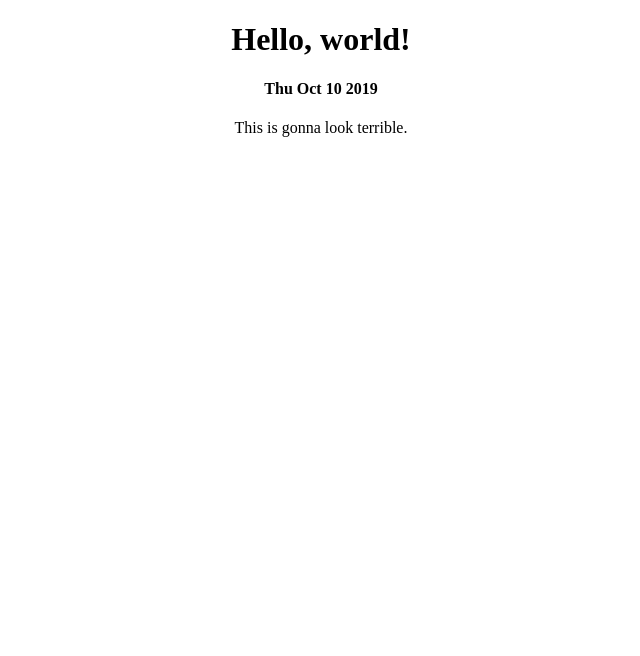
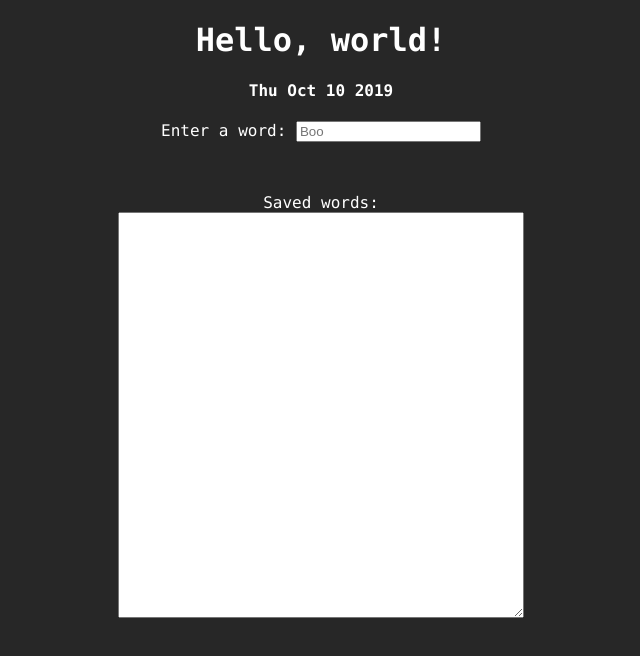
Before and after one commit to matthewmjiang/keymasher, a plain HTML site: page index.html in a window 1280 px wide. Shown: the whole page, without its empty margins (319-959 px from the left). Drawn offline with Linux system fonts and the light colour scheme.

Commit message:
doing text field stuff

```diff
--- a/index.html
+++ b/index.html
@@ -1,13 +1,21 @@
 <!DOCTYPE html>
 <html>
     <head>
-        <title>Test webpage</title>
+        <title>Let's get a textbox to work</title>
         <script async src="./index.js"></script>
         <link rel="stylesheet" href="styles.css"
     </head>
     <body>
         <h1>Hello, world!</h1>
         <h4 id = 'date'></h4>
-        <p>This is gonna look terrible.</p>
+        <p>Enter a word:
+            <input type="text" id="user_input" placeholder="Boo">
+        </p>
+        <br/>
+
+        <p>Saved words: <br>
+        <textarea id="display"></textarea>
+        </p>
+
     </body>
 </html>
--- a/index.js
+++ b/index.js
@@ -1 +1,23 @@
 document.getElementById('date').innerHTML = new Date().toDateString();
+
+// use querySelector to set user_input equal to the text input element
+let user_input = document.querySelector("#user_input");
+// assign display as the textarea element
+let display = document.getElementById("display");
+
+
+// - Attach an event handler to the text input element.
+// - Given an event "change", function saveWord will take care of it.
+// - When the event occurs, an event object is passed to the function as a parameter, so be careful with that.
+// - The change event is really onchange, but in DOM syntax I guess.
+// - Change event occurs when the user changes the content of an input field.
+user_input.addEventListener("change", saveWord);
+
+function saveWord()
+{
+    // Add the current entered text into the textarea element
+    display.textContent += user_input.value + " ";
+
+    // Clear the input element.
+    user_input.value = "";
+}
--- a/styles.css
+++ b/styles.css
@@ -1,6 +1,11 @@
 body {
     text-align: center;
-    background-color: burgundy;
-    /*font-family: 'Courier New', Courier, monospace;
-    color: white;*/
+    background-color: rgb(39, 39, 39);
+    font-family: Consolas;
+    color: white;
 }
+
+#display {
+    width: 400px;
+    height: 400px;
+}
```
